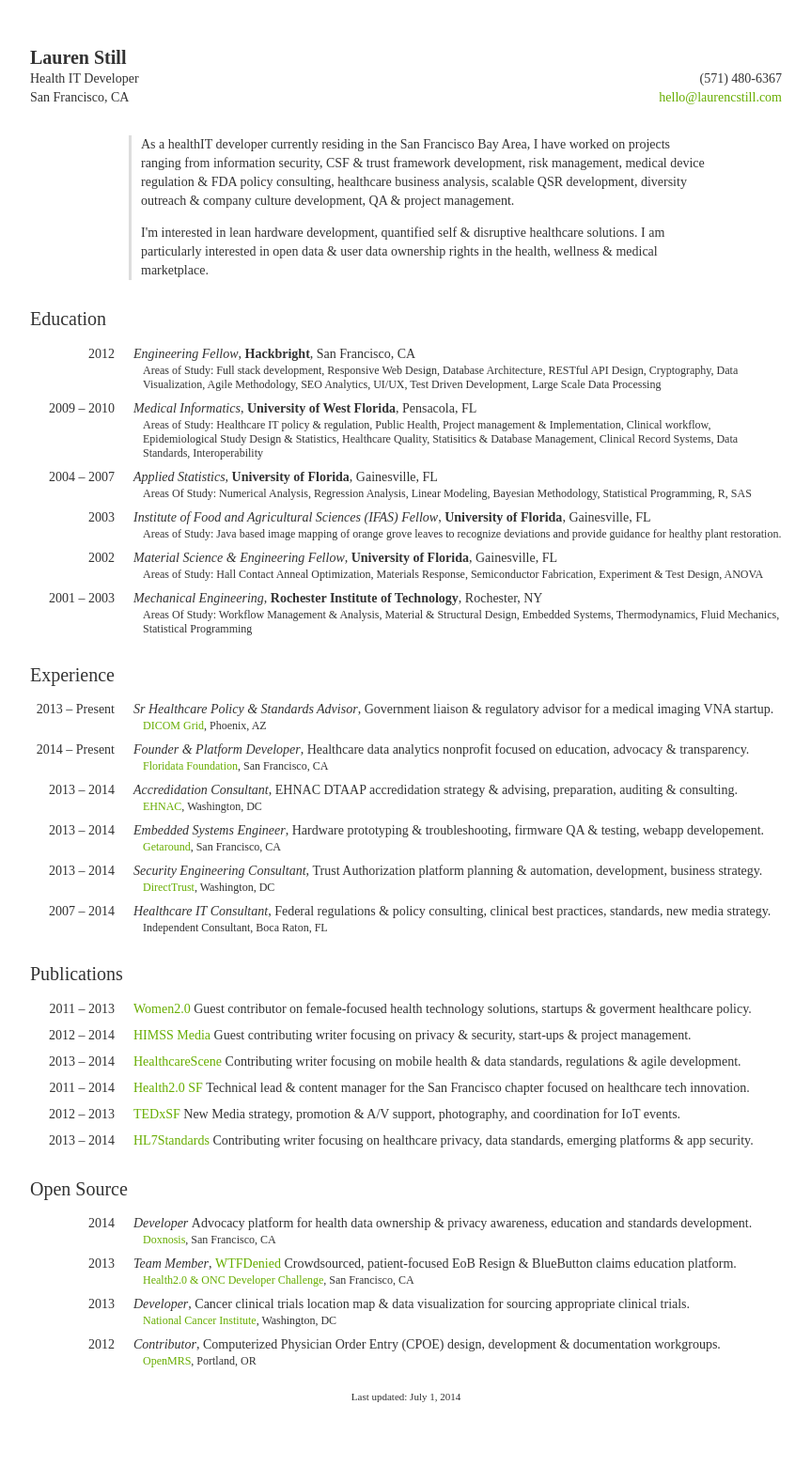
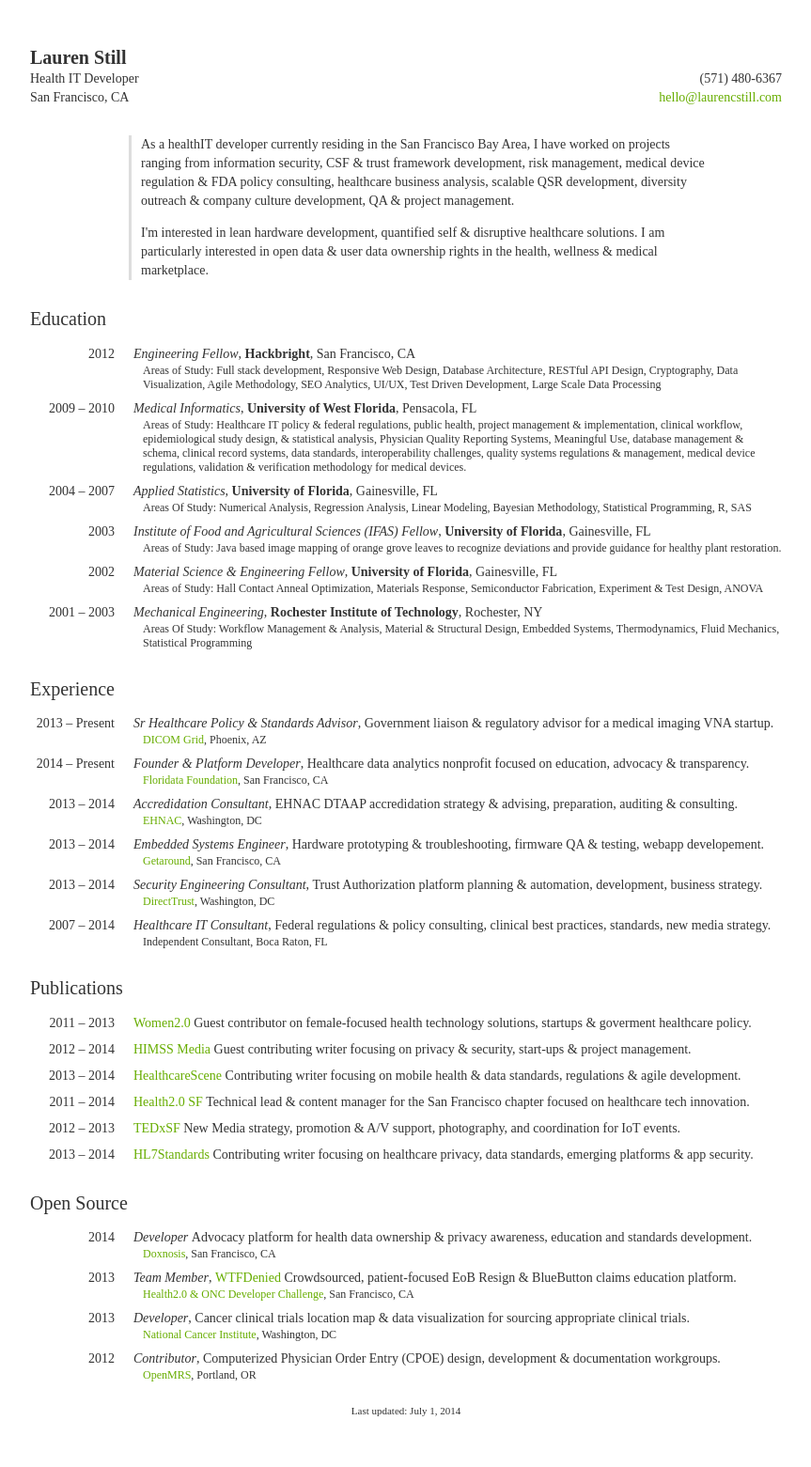
Before and after one commit to laurenstill/laurenstill.github.io, a Jekyll site: the page cv/index.html, which Jekyll copies as it is, in a window 1280 px wide. Shown: the whole page at 94% size, without its empty margins (208-1071 px from the left). Built offline with Jekyll 4.4.1, drawn with Linux system fonts in a browser that asks for light colours; comment, search, counter and statistics services are not loaded.

Commit message:
Update index.html

```diff
--- a/cv/index.html
+++ b/cv/index.html
@@ -58,7 +58,7 @@
                     <span class="position">Medical Informatics</span>,
                     <span class="institute">University of West Florida</span>,
                     <span class="loc">Pensacola, FL </span>
-                    <span class="meta">Areas of Study: Healthcare IT policy &amp; regulation, Public Health, Project management &amp; Implementation, Clinical workflow, Epidemiological Study Design &amp; Statistics, Healthcare Quality, Statisitics &amp; Database Management, Clinical Record Systems, Data Standards, Interoperability
+                    <span class="meta">Areas of Study: Healthcare IT policy &amp; federal regulations, public health, project management &amp; implementation, clinical workflow, epidemiological study design, &amp; statistical analysis, Physician Quality Reporting Systems, Meaningful Use, database management &amp; schema, clinical record systems, data standards, interoperability challenges, quality systems regulations &amp; management, medical device regulations, validation &amp; verification methodology for medical devices.
                     </span>
                 </li>
                 <li>
```
